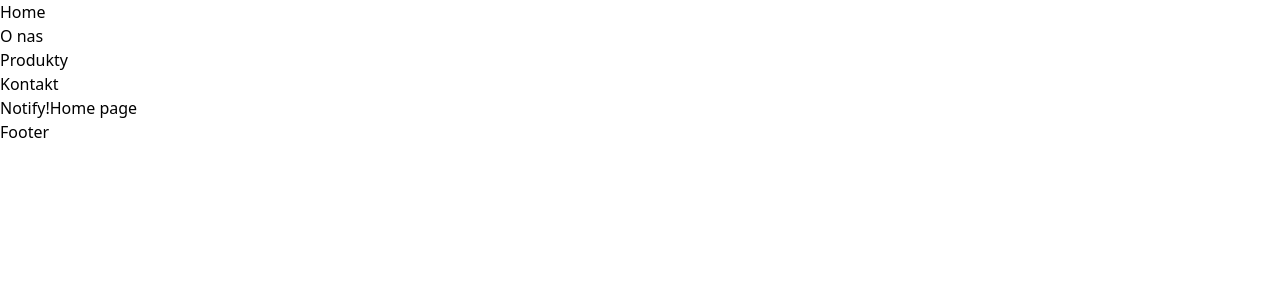
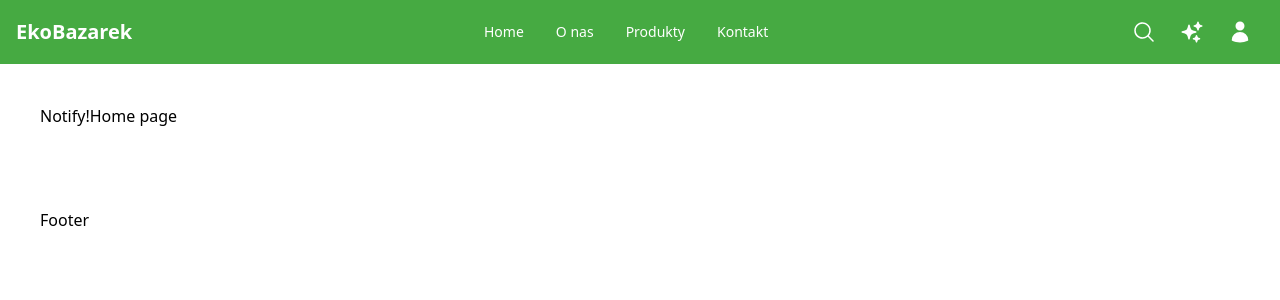
Before and after one commit to amelia-pencak/EcoBazarek, a React (Vite) app: page / in a window 1280 px wide. Shown: the top 300 px of the page. Built offline with nearby package versions, Linux system fonts and the light colour scheme.

Commit message:
header ver-1

```diff
--- a/package.json
+++ b/package.json
@@ -10,6 +10,7 @@
     "preview": "vite preview"
   },
   "dependencies": {
+    "@heroicons/react": "^2.0.18",
     "localforage": "^1.10.0",
     "match-sorter": "^6.3.1",
     "react": "^18.2.0",
--- a/src/components/Content.tsx
+++ b/src/components/Content.tsx
@@ -7,7 +7,7 @@ export interface ContentProps extends HTMLAttributes<HTMLElement>{
 
 export const Content = (props: ContentProps) => {
      const { children, title,  ...other} = props;
-     return <main {...other}>
+     return <main className="p-10" {...other}>
 
      <Helmet>
         <title>{ title }</title>
--- a/src/components/Footer.tsx
+++ /dev/null
@@ -1,3 +0,0 @@
-export const Footer = () => {
-     return <footer> Footer </footer>;
-};
--- /dev/null
+++ b/src/components/Footer/Footer.tsx
@@ -0,0 +1,3 @@
+export const Footer = () => {
+     return <footer className="p-10"> Footer </footer>;
+};
--- a/src/components/Header/Header.tsx
+++ b/src/components/Header/Header.tsx
@@ -1,12 +1,24 @@
 import { NavItem } from "./NavItem";
+import MySparklesIcon from "./SparklesIcon";
+import MyUserIcon from "./UserIcon";
+import MyMagnifyingGlassIcon from "./MagnifyingGlassIcon";
 
 export const Header = () => {
-     return <header>
-          <ul>
+     return <header className="flex flex-row justify-between h-[64px] bg-oregano-green text-white items-center
+                              text-sm">
+          <div className="text-xl font-bold pl-4">
+               EkoBazarek
+          </div>
+          <ul className="flex flex-row p-6">
                <NavItem to="/"> Home </NavItem>
                <NavItem to="/about-us"> O nas </NavItem>
                <NavItem to="/products"> Produkty </NavItem>
                <NavItem to="/contact"> Kontakt </NavItem>
           </ul>
+          <ul className="flex flex-row pr-4">
+              <MyMagnifyingGlassIcon />
+               <MySparklesIcon />
+               <MyUserIcon />
+          </ul>
      </header>;
 };
--- /dev/null
+++ b/src/components/Header/MagnifyingGlassIcon.tsx
@@ -0,0 +1,15 @@
+import { MagnifyingGlassIcon } from '@heroicons/react/24/solid'
+
+const MagnifyingGlassIconClick = () => {
+     alert('MagnifyingGlassIcon Clicked!');
+     }
+
+function MyMagnifyingGlassIcon() {
+  return (
+    <div onClick={MagnifyingGlassIconClick}>
+      <MagnifyingGlassIcon className="h-12 w-12 p-3 text-white" />
+    </div>
+  )
+}
+
+export default MyMagnifyingGlassIcon;
--- a/src/components/Header/NavItem.tsx
+++ b/src/components/Header/NavItem.tsx
@@ -8,7 +8,7 @@ export interface NavItemProps extends LiHTMLAttributes<HTMLLIElement> {
 export const NavItem = (props: NavItemProps) => {
      const { children, to, ...other } = props;
      return (
-          <li {...other}>
+          <li className="px-4" {...other}>
                <NavLink to={ to }> { children } </NavLink>
           </li>
      )
--- /dev/null
+++ b/src/components/Header/SparklesIcon.tsx
@@ -0,0 +1,15 @@
+import { SparklesIcon } from '@heroicons/react/24/solid'
+
+const SparklesIconClick = () => {
+  alert('SparklesIcon Clicked!');
+}
+
+function MySparklesIcon() {
+  return (
+    <div onClick={SparklesIconClick}>
+      <SparklesIcon className="h-12 w-12 p-3 text-white" />
+    </div>
+  )
+}
+
+export default MySparklesIcon;
--- /dev/null
+++ b/src/components/Header/UserIcon.tsx
@@ -0,0 +1,15 @@
+import { UserIcon } from '@heroicons/react/24/solid'
+
+const UserIconClick = () => {
+  alert('UserIcon Clicked!');
+}
+
+function MyUserIcon() {
+  return (
+    <div onClick={UserIconClick}>
+      <UserIcon className="h-12 w-12 p-3 text-white" />
+    </div>
+  )
+}
+
+export default MyUserIcon;
--- a/src/components/index.tsx
+++ b/src/components/index.tsx
@@ -1,3 +1,3 @@
 export { Content } from "./Content";
 export { Header } from "./Header";
-export { Footer } from "./Footer";
+export { Footer } from "./Footer/Footer";
--- a/tailwind.config.js
+++ b/tailwind.config.js
@@ -5,7 +5,11 @@ export default {
     "./src/**/*.{js,ts,jsx,tsx}",
   ],
   theme: {
-    extend: {},
+    extend: {
+      colors: {
+        'oregano-green': '#46AA42',
+      },
+    },
   },
   plugins: [],
 };
```
Also changed, not shown: src/components/Header/Logo.tsx (added), 1 other file (tests, documents, lock files or other folders).
